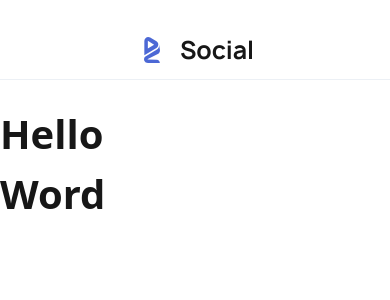
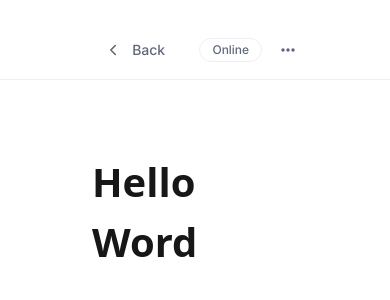
Before and after one commit to phathung2003/SocialMedia, a Next.js app: page / in a window 390 px wide. Shown: the top 300 px of the page. Built offline with nearby package versions, Linux system fonts and the light colour scheme.

Commit message:
feat(header): add mobile message header + fix search bar length in web header

```diff
--- a/src/app/page.tsx
+++ b/src/app/page.tsx
@@ -1,7 +1,7 @@
 export default async function page() {
   return (
-    <h1 className="body" id="body">
-      Hello Word
-    </h1>
+    <div className="body" id="body">
+      <h1>Hello Word</h1>
+    </div>
   );
 }
--- a/src/components/Header.tsx
+++ b/src/components/Header.tsx
@@ -1,11 +1,19 @@
 import React from "react";
-import { LogoWeb, LogoMobile, Search, User } from "./icons";
+import {
+  LogoWeb,
+  LogoMobile,
+  Search,
+  User,
+  Send,
+  LeftArrow,
+  More,
+} from "./icons";
 
 export const Header = () => {
   return (
     <>
       <WebHeader />
-      <MobileHeader_Login />
+      <MobileHeader_Message />
     </>
   );
 };
@@ -13,36 +21,62 @@ export const Header = () => {
 const WebHeader = () => {
   return (
     <div className="header web" id="header">
-      <div className="logo-container" id="logo">
+      <div className="logo container" id="logo">
         <LogoWeb props={{ fontSize: 40 }} />
-        <h3 id="brand-name">Social</h3>
+        <label id="brand-name">Social</label>
       </div>
 
-      <div className="search-container" id="search-bar">
+      <div className="search container" id="search-bar">
         <Search props={{ fontSize: 20 }} />
-        <input
-          type="text"
-          className="search-input"
-          id="search-input"
-          placeholder="Search"
-        />
+        <input type="text" id="search-input" placeholder="Search" />
       </div>
 
-      <div className="option-container" id="option">
-        <p id="option-lable">Logout</p>
+      <div className="option container" id="option">
+        <label id="option-lable">Logout</label>
         <User props={{ fontSize: 20 }} />
       </div>
     </div>
   );
 };
 
-const MobileHeader_Login = () => {
+export const MobileHeader_Login = () => {
   return (
     <div className="header single-element mobile">
-      <div className="logo-container" id="logo">
+      <div className="logo container" id="logo">
         <LogoMobile props={{ fontSize: 32 }} />
-        <h3 id="brand-name">Social</h3>
+        <label id="brand-name">Social</label>
       </div>
     </div>
   );
 };
+
+export const MobileHeader_Main = () => {
+  return (
+    <div className="header mobile">
+      <div className="logo container" id="logo">
+        <LogoMobile props={{ fontSize: 32 }} />
+        <label id="brand-name">Social</label>
+      </div>
+
+      <div id="message">
+        <Send props={{ fontSize: 20 }} />
+      </div>
+    </div>
+  );
+};
+
+const MobileHeader_Message = () => {
+  return (
+    <div className="header mobile">
+      <div className="back container" id="back">
+        <LeftArrow props={{ fontSize: 20 }} />
+        <label>Back</label>
+      </div>
+
+      <div className="account-status container" id="account-status">
+        <label>Online</label>
+        <More props={{ fontSize: 20 }} />
+      </div>
+    </div>
+  );
+};
--- a/src/components/icons/index.tsx
+++ b/src/components/icons/index.tsx
@@ -77,20 +77,21 @@ export const Check = ({ props }: SVGIconProps) => (
   </svg>
 );
 
-export const ChevronLeft = ({ props }: SVGIconProps) => (
+export const LeftArrow = ({ props }: SVGIconProps) => (
   <svg
     xmlns="http://www.w3.org/2000/svg"
-    width="1em"
-    height="1em"
+    width={20}
+    height={20}
+    viewBox="0 0 20 20"
     fill="none"
     {...props}
   >
     <path
+      d="M12.5 15L7.5 10L12.5 5"
       stroke="#5D6778"
+      strokeWidth="1.75"
       strokeLinecap="round"
       strokeLinejoin="round"
-      strokeWidth={1.75}
-      d="m12.5 15-5-5 5-5"
     />
   </svg>
 );
@@ -304,17 +305,32 @@ export const Media = ({ props }: SVGIconProps) => (
 export const More = ({ props }: SVGIconProps) => (
   <svg
     xmlns="http://www.w3.org/2000/svg"
-    width="1em"
-    height="1em"
+    width="20"
+    height="20"
+    viewBox="0 0 20 20"
     fill="none"
     {...props}
   >
     <path
+      d="M10.0001 10.8334C10.4603 10.8334 10.8334 10.4603 10.8334 10C10.8334 9.53978 10.4603 9.16669 10.0001 9.16669C9.53984 9.16669 9.16675 9.53978 9.16675 10C9.16675 10.4603 9.53984 10.8334 10.0001 10.8334Z"
       stroke="#5D6778"
+      strokeWidth="1.75"
       strokeLinecap="round"
       strokeLinejoin="round"
-      strokeWidth={1.75}
-      d="M10 10.833a.833.833 0 1 0 0-1.666.833.833 0 0 0 0 1.666ZM15 10.833a.833.833 0 1 0 0-1.666.833.833 0 0 0 0 1.666ZM5 10.833a.833.833 0 1 0 0-1.666.833.833 0 0 0 0 1.666Z"
+    />
+    <path
+      d="M15.0001 10.8334C15.4603 10.8334 15.8334 10.4603 15.8334 10C15.8334 9.53978 15.4603 9.16669 15.0001 9.16669C14.5398 9.16669 14.1667 9.53978 14.1667 10C14.1667 10.4603 14.5398 10.8334 15.0001 10.8334Z"
+      stroke="#5D6778"
+      strokeWidth="1.75"
+      strokeLinecap="round"
+      strokeLinejoin="round"
+    />
+    <path
+      d="M5.00008 10.8334C5.46032 10.8334 5.83341 10.4603 5.83341 10C5.83341 9.53978 5.46032 9.16669 5.00008 9.16669C4.53984 9.16669 4.16675 9.53978 4.16675 10C4.16675 10.4603 4.53984 10.8334 5.00008 10.8334Z"
+      stroke="#5D6778"
+      strokeWidth="1.75"
+      strokeLinecap="round"
+      strokeLinejoin="round"
     />
   </svg>
 );
@@ -383,8 +399,8 @@ export const Search = ({ props }: SVGIconProps) => (
 export const Send = ({ props }: SVGIconProps) => (
   <svg
     xmlns="http://www.w3.org/2000/svg"
-    width="1em"
-    height="1em"
+    width={20}
+    height={20}
     fill="none"
     {...props}
   >
--- a/src/styles/_body.scss
+++ b/src/styles/_body.scss
@@ -1,10 +1,9 @@
 /* Body */
 .body {
-  display: grid;
-  // grid-template-columns: 1fr 1fr 1fr;
-
+  display: flex;
   width: auto;
-  // padding: 48px 92px 0 92px;
+  min-height: calc(100vh - 80px);
+  padding: 48px 92px 0 92px;
   background-color: var(--bodyBackground);
   color: var(--bodyForeground);
 }
--- a/src/styles/_header.scss
+++ b/src/styles/_header.scss
@@ -32,27 +32,26 @@
   } */
 
 /* Logo */
-.logo-container {
-  display: flex;
-  align-items: center;
+.logo {
   gap: 12px;
+  justify-content: left;
+  flex: 1;
+}
 
-  font-family: "Manrope", sans-serif;
+.logo label {
+  font-family: "Manrope";
   font-weight: 800;
   font-size: 20px;
 }
 
-.brand-name {
-  height: 40px;
-}
-
 /* Thanh tìm kiếm */
-.search-container {
+.search {
   display: flex;
   align-items: center;
   padding: 9px 24px 9px 24px;
 
-  width: 40.42vw;
+  width: 582px;
+  flex: 2;
   height: 44px;
   border: 1px solid var(--searchBorder);
   border-radius: 8px;
@@ -61,7 +60,7 @@
   transition: border-color 0.2s ease;
 }
 
-.search-container:focus-within {
+.search:focus-within {
   border-color: var(--searchFocusBorder);
 }
 
@@ -71,13 +70,13 @@
     opacity 0.3s ease;
 }
 
-.search-container:focus-within .search-icon {
+.search:focus-within .search-icon {
   transform: translateX(-20px);
   opacity: 0;
   visibility: hidden;
 }
 
-.search-input {
+.search input {
   flex: 1;
   width: 100%;
   border: none;
@@ -89,31 +88,63 @@
   font-size: 14px;
 }
 
-.search-container:focus-within .search-input {
+.search:focus-within .search-input {
   transform: translateX(calc(-20px - 12px));
 }
 
 /* Cài đặt */
-.option-container {
-  display: flex;
+.option {
   justify-content: right;
-  align-items: center;
   gap: 16px;
-
+  flex: 1;
   font-family: "Inter";
   font-weight: 500;
   font-size: 14px;
   color: #27364b;
 }
 
+/* Nút quay về */
+.back {
+  padding: 5px 12px; /* Giảm padding để thu nhỏ thẻ */
+  width: 85px;
+  gap: 10px;
+
+  font-family: "Inter";
+  font-weight: 500;
+  font-size: 14px;
+  color: #5d6778;
+}
+
+/* Tình trạng tài khoản */
+.account-status {
+  justify-content: right;
+  gap: 16px;
+
+  font-family: "Inter";
+  font-weight: 500;
+  font-size: 12px;
+  color: #5d6778;
+}
+
+.account-status label {
+  border: 1px solid #ecf0f5;
+  padding: 2px 12px 2px 12px;
+  border-radius: 999px;
+}
+
 /* Header (Web)*/
-.header {
-  @apply col-span-12;
+.container {
   display: flex;
   align-items: center;
-  width: auto;
+}
+
+.header {
+  display: flex;
+  align-items: center;
+  width: 100%;
   height: 80px;
-  justify-content: space-between;
+  grid-column: span 12;
+  justify-content: center;
   padding: 20px 92px 0 92px;
 
   background-color: var(--headerBackground);
@@ -137,6 +168,7 @@
 @media (max-width: 800px) {
   .mobile {
     display: flex;
+    padding: auto;
   }
 
   .web {
```
